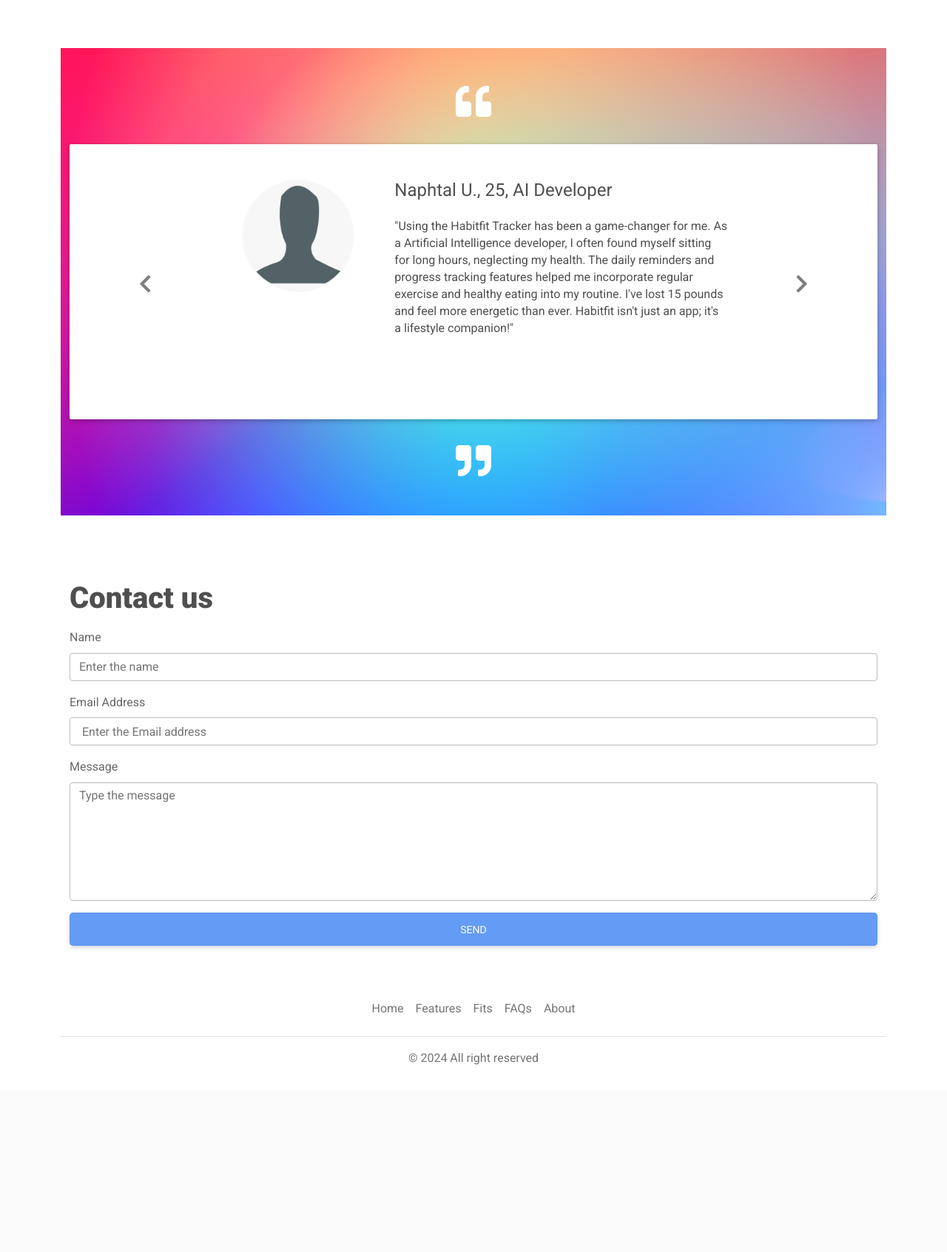
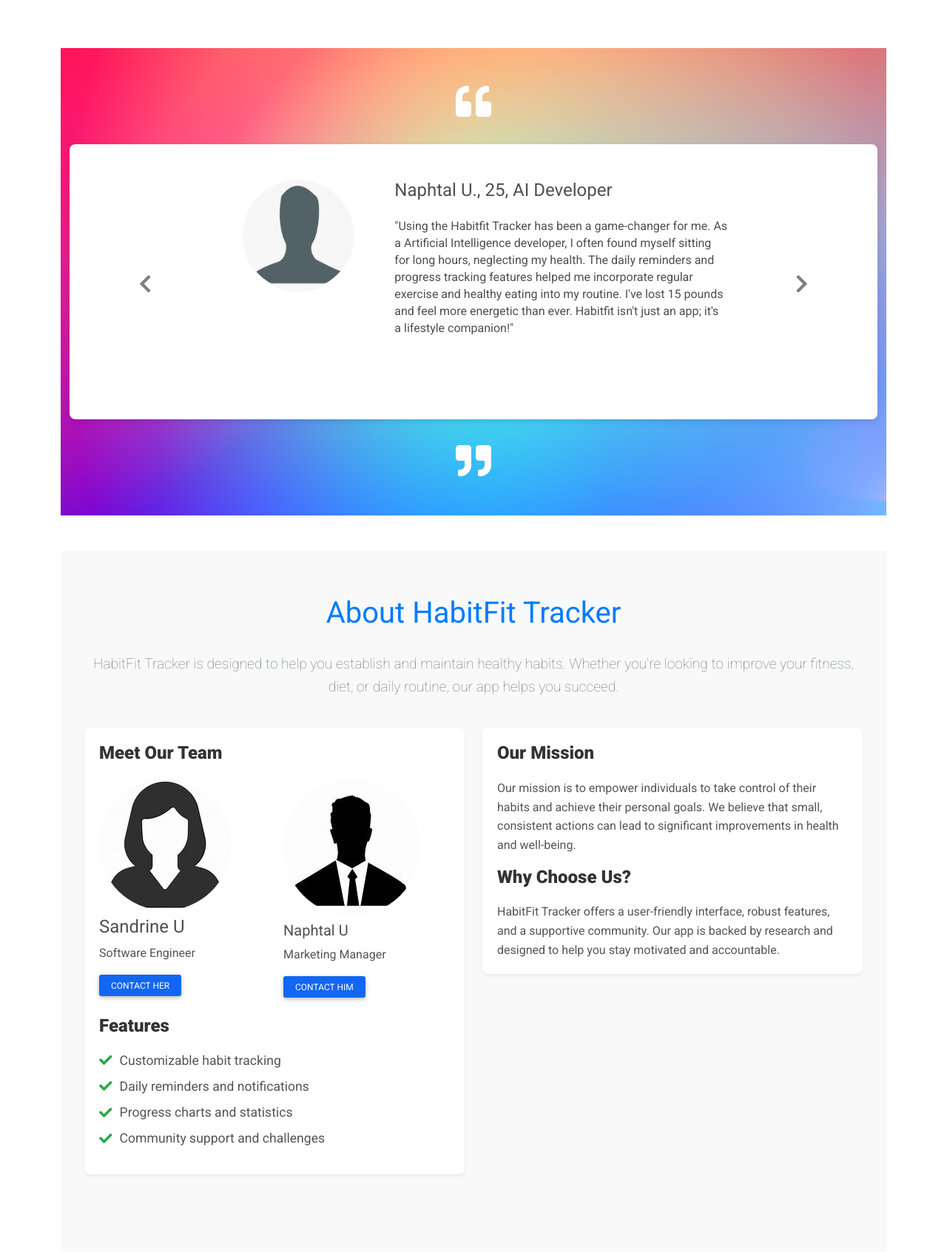
Before and after one commit to 2100032578cse/Habitfit, a Flask app: page / in a window 1280 px wide. Shown: the part 1420-3113 px from the top of the page at 74% size. Before the commit the page ends 2860 px from the top, so only its background shows below. Run offline with Flask 3, Linux system fonts and the light colour scheme; some libraries are stand-ins or nearby versions.

Commit message:
modified about us page, and allowed it on land page, and added same needed pics and fixed their css

```diff
--- a/app/templates/Hero.html
+++ b/app/templates/Hero.html
@@ -1,3 +1,6 @@
+{% block styles %}
+<link rel="stylesheet" href="{{ url_for('static', filename='css/style.css') }}">
+{% endblock %}
 <div class="position-relative overflow-hidden">
 	<div class="d-flex min-vh-100" lc-helper="video-bg">
 		<video style="z-index:1;object-fit: cover; object-position: 50% 50%;" class="position-absolute w-100 min-vh-100"
--- a/app/templates/about.html
+++ b/app/templates/about.html
@@ -1,3 +1,7 @@
+{% block styles %}
+<link rel="stylesheet" href="{{ url_for('static', filename='css/style.css') }}">
+{% endblock %}
+
 <div class="about-container" id="about">
     <div class="container">
         <h2 class="text-center">About HabitFit Tracker</h2>
@@ -6,6 +10,26 @@
             <div class="col-md-6 mb-4">
                 <div class="card border-0 shadow-sm">
                     <div class="card-body">
+
+
+
+                        <h3 class="card-title">Meet Our Team</h3>
+                        <div class="row">
+                        <div class="col-md-6 mb-4">
+                            <img src="{{ url_for('static', filename='images/san.png') }}" alt="Team Member 1" class="img-fluid rounded-circle mb-2">
+                            <h4>Sandrine U</h4>
+                            <p>Software Engineer</p>
+                            <a href="mailto:sandrine@alx.com" class="btn btn-primary btn-sm">Contact Her</a>
+                        </div>
+                        <div class="col-md-6 mb-4">
+                            <img src="{{ url_for('static', filename='images/napt.png') }}" alt="Team Member 2" class="img-fluid rounded-circle mb-2">
+                            <h5>Naphtal U</h5>
+                            <p>Marketing Manager</p>
+                            <a href="mailto:napthal@alx.com" class="btn btn-primary btn-sm">Contact Him</a>
+                        </div>
+                        </div>
+
+
                         <h3 class="card-title">Features</h3>
                         <ul class="list-unstyled">
                             <li><i class="fas fa-check"></i> Customizable habit tracking</li>
--- a/app/templates/index.html
+++ b/app/templates/index.html
@@ -14,6 +14,11 @@
   {% include 'testimonial.html' %}
 </div>
 
+
+<div>
+  {% include 'about.html' %}
+</div>
+
 <div>
   {% include 'contactus.html' %}
 </div>
--- a/app/templates/navbar.html
+++ b/app/templates/navbar.html
@@ -13,7 +13,7 @@
           <a class="nav-link" href="{{ url_for('main.dashboard') }}">Dashboard</a>
         </li>
         <li class="nav-item">
-          <a class="nav-link" href="{{ url_for('main.about') }}">About</a>
+          <a class="nav-link" href="#about">About Us</a>
         </li>
         <li class="nav-item">
           <a class="nav-link" href="{{ url_for('main.login') }}">Login</a>
```
Also changed, not shown: app/static/images/hero.png (renamed from app/static/img/hero.png), app/static/images/napt.png (added), app/static/images/san.png (added).
